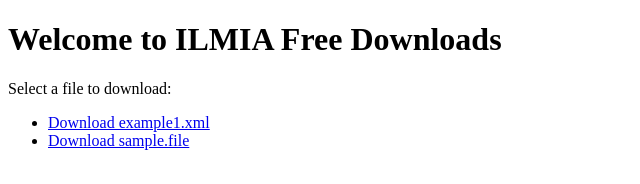
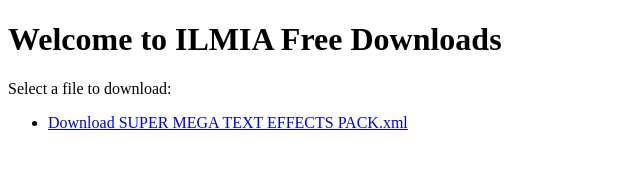
Before and after one commit to ilmia-official/ilmia-official.github.io, a plain HTML site: page index.html in a window 1280 px wide. Shown: the whole page, without its empty margins (0-640 px from the left). Drawn offline with Linux system fonts and the light colour scheme.

Commit message:
index.html

```diff
--- a/index.html
+++ b/index.html
@@ -7,8 +7,7 @@
   <h1>Welcome to ILMIA Free Downloads</h1>
   <p>Select a file to download:</p>
   <ul>
-    <li><a href="files/example1.xml" download>Download example1.xml</a></li>
-    <li><a href="files/sample.file" download>Download sample.file</a></li>
+    <li><a href="files/SUPER MEGA TEXT EFFECTS PACK.xml" download>Download SUPER MEGA TEXT EFFECTS PACK.xml</a></li
   </ul>
 </body>
 </html>
```
